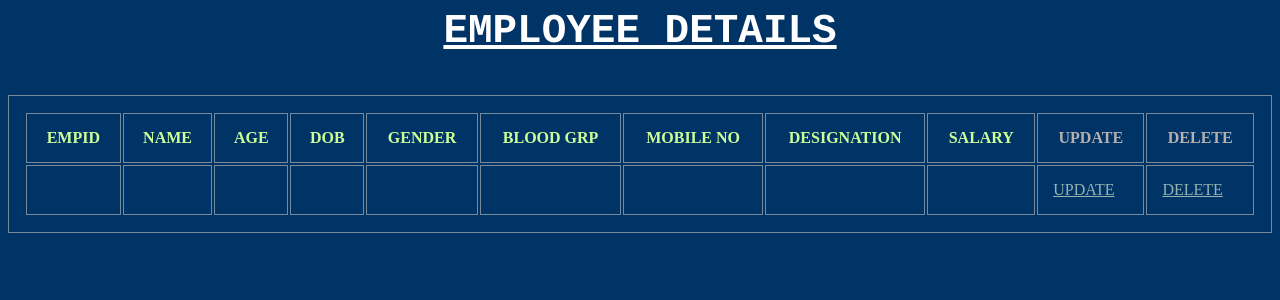
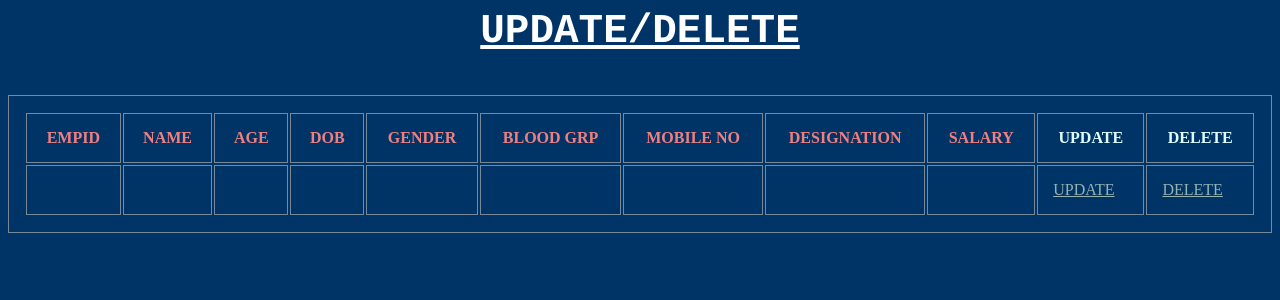
Before and after one commit to avg403/Payroll, a PHP site: page /updel.php in a window 1280 px wide. Shown: the top 300 px of the page. Run offline with PHP 8.4, Linux system fonts and the light colour scheme; tables that the repository leaves empty or names only in its code hold one stand-in row (values such as "Sample post"); data that the repository does not hold is empty.

Commit message:
Updated some css deisign in files

```diff
--- a/dis.php
+++ b/dis.php
@@ -22,6 +22,9 @@
         font-size: 16em;
         color: 	#CCFF99;
         }
+    th{
+        color:lightcoral;
+    }
 
     </style>
  <link rel="stylesheet" href="style2.css">
@@ -48,7 +51,7 @@
     ?>
     <table style="width:100%">
     <tr>
-        <th>EMPID</th>
+        <th >EMPID</th>
         <th>NAME</th>
         <th>AGE</th>
         <th>DOB</th>
--- a/updateconfirm.php
+++ b/updateconfirm.php
@@ -53,7 +53,7 @@ SALARY=$sal
 WHERE EMPID=$id3";
 
 if ($conn->query($sql) === TRUE) {
-  echo " <h3>THE DATA HAS BEEN UPDATED SUCEESSFULL<br>CLICK THE BELOW BUTTON TO RETURN HOME.<h3><br><br>";
+  echo " <h3>THE DATA HAS BEEN UPDATED SUCEESSFULLY<br>CLICK THE BELOW BUTTON TO RETURN HOME.<h3><br><br>";
 } else {
   echo "Error: " . $sql . "<br>" . $conn->error;
 }
--- a/updel.php
+++ b/updel.php
@@ -22,13 +22,16 @@
         font-size: 16em;
         color: 	#CCFF99;
         }
+        th{
+        color:lightcoral;
+    }
 
     </style>
 
 
 </head>
 <body>
-        <p><b>EMPLOYEE DETAILS</b></p>
+        <p><b>UPDATE/DELETE</b></p>
     <?php
     $servername = "localhost";
     $username = "root";
@@ -58,8 +61,8 @@
         <th>MOBILE NO</th>
         <th>DESIGNATION</th>
         <th>SALARY</th>
-        <th style="color:#b6b1af;">UPDATE</th>
-        <th style="color:#b6b1af;">DELETE</th>
+        <th style="color:lightcyan;">UPDATE</th>
+        <th style="color:lightcyan;">DELETE</th>
     </tr>
 
     <?php
```
